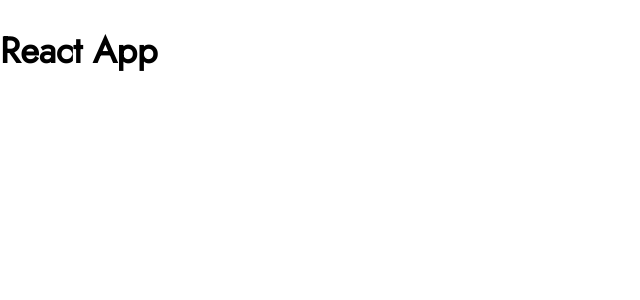
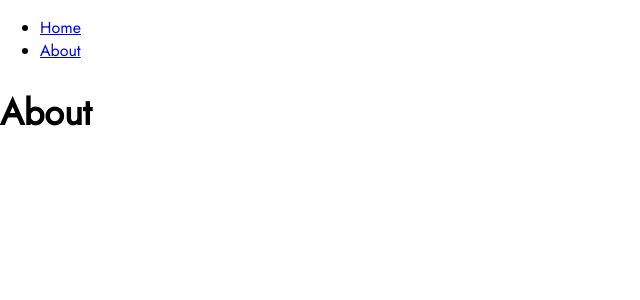
Before and after one commit to Ldsc2002/apromic-react-ui, a React (Vite) app: page /about in a window 1280 px wide. Shown: the top 300 px of the page, without its empty margins (0-640 px from the left). Built offline with nearby package versions, Linux system fonts and the light colour scheme.

Commit message:
Navigation working

```diff
--- a/package.json
+++ b/package.json
@@ -19,6 +19,7 @@
     "prop-types": "^15.8.1",
     "react": "^18.0.0",
     "react-dom": "^18.0.0",
+    "react-router-dom": "^6.26.2",
     "react-swipeable": "^7.0.0",
     "typed.js": "^2.0.12"
   },
--- a/src/App.jsx
+++ b/src/App.jsx
@@ -1,10 +1,21 @@
 import React from 'react'
+import { BrowserRouter, Routes, Route } from 'react-router-dom'
+import Home from './screens/Home'
+import About from './screens/About'
+import ErrorPage from './screens/ErrorPage'
+import Router from './routes/Router'
 
 function App() {
     return (
-        <div className="app-container">
-            <h1>React App</h1>
-        </div>
+        <BrowserRouter>
+            <Routes>
+                <Route path="/" element={<Router />}>
+                    <Route index element={<Home />} />
+                    <Route path="/about" element={<About />} />
+                    <Route path="*" element={<ErrorPage />} />
+                </Route>
+            </Routes>
+        </BrowserRouter>
     )
 }
 
--- a/src/components/common/Button.jsx
+++ b/src/components/Button.jsx
@@ -1,6 +1,6 @@
 import React from 'react'
 import PropTypes from 'prop-types'
-import classes from '../../style/Button.module.css'
+import classes from '../style/Button.module.css'
 
 function Button({ link }) {
     return (
--- /dev/null
+++ b/src/routes/Router.jsx
@@ -0,0 +1,22 @@
+import React from 'react'
+import { Link, Outlet } from 'react-router-dom'
+
+function Router() {
+    return (
+        <>
+            <nav>
+                <ul>
+                    <li>
+                        <Link to="/">Home</Link>
+                    </li>
+                    <li>
+                        <Link to="/about">About</Link>
+                    </li>
+                </ul>
+            </nav>
+            <Outlet />
+        </>
+    )
+}
+
+export default Router
--- /dev/null
+++ b/src/screens/About.jsx
@@ -0,0 +1,11 @@
+import React from 'react'
+
+function About() {
+    return (
+        <div>
+            <h1>About</h1>
+        </div>
+    )
+}
+
+export default About
--- /dev/null
+++ b/src/screens/ErrorPage.jsx
@@ -0,0 +1,12 @@
+import React from 'react'
+
+function ErrorPage() {
+    return (
+        <div>
+            <h1>404</h1>
+            <p>Page not found</p>
+        </div>
+    )
+}
+
+export default ErrorPage
--- /dev/null
+++ b/src/screens/Home.jsx
@@ -0,0 +1,11 @@
+import React from 'react'
+
+function Home() {
+    return (
+        <div>
+            <h1>Home</h1>
+        </div>
+    )
+}
+
+export default Home
```
Also changed, not shown: 1 other file (tests, documents, lock files or other folders).
